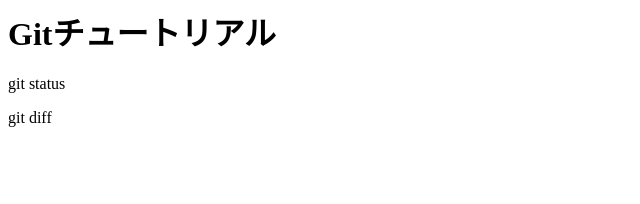
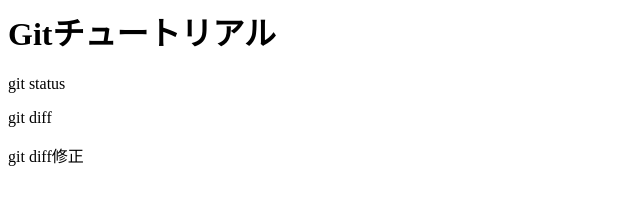
Before and after one commit to sawarin/git_tutorial, a plain HTML site: page index.html in a window 1280 px wide. Shown: the whole page, without its empty margins (0-640 px from the left). Drawn offline with Linux system fonts and the light colour scheme.

Commit message:
修正を追加

```diff
--- a/index.html
+++ b/index.html
@@ -1,3 +1,4 @@
 <h1>Gitチュートリアル</h1>
 <p>git status</p>
-<p>git diff</>
+<p>git diff</p>
+<p>git diff修正</p>
```
